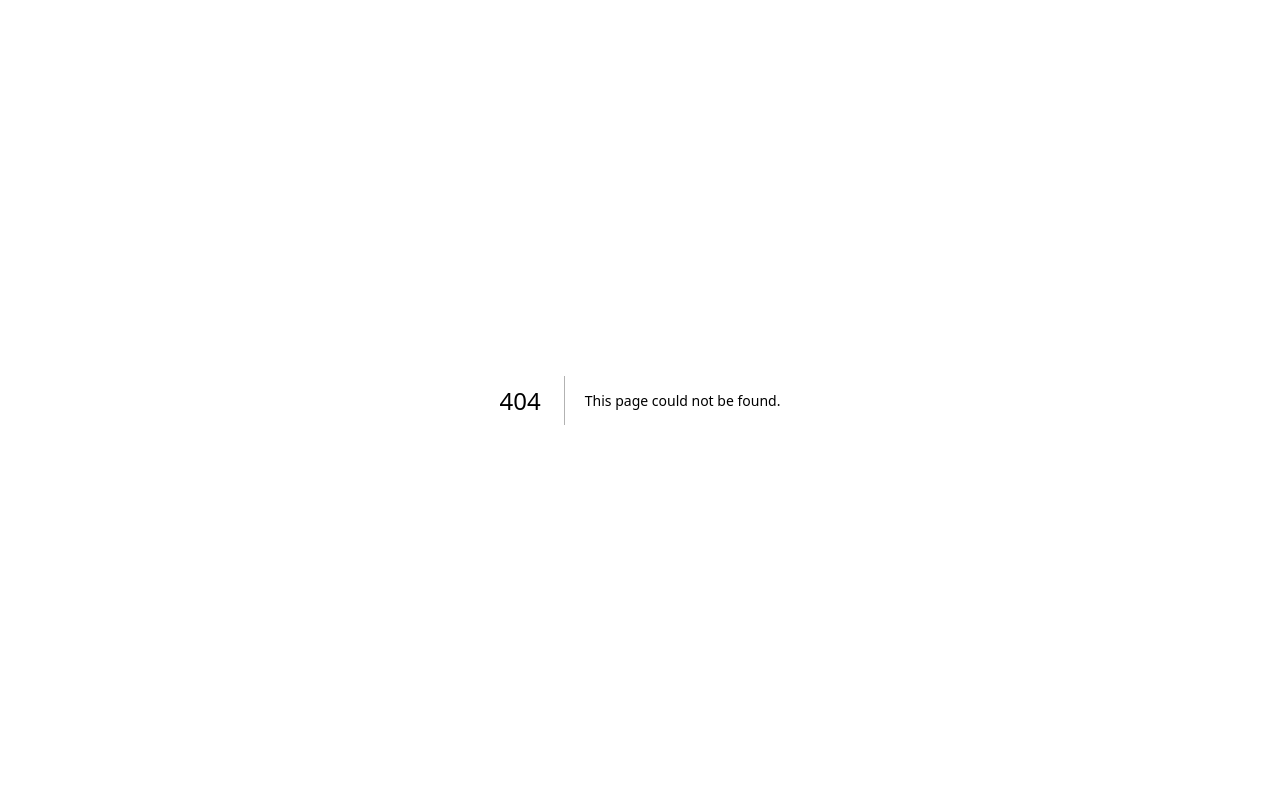
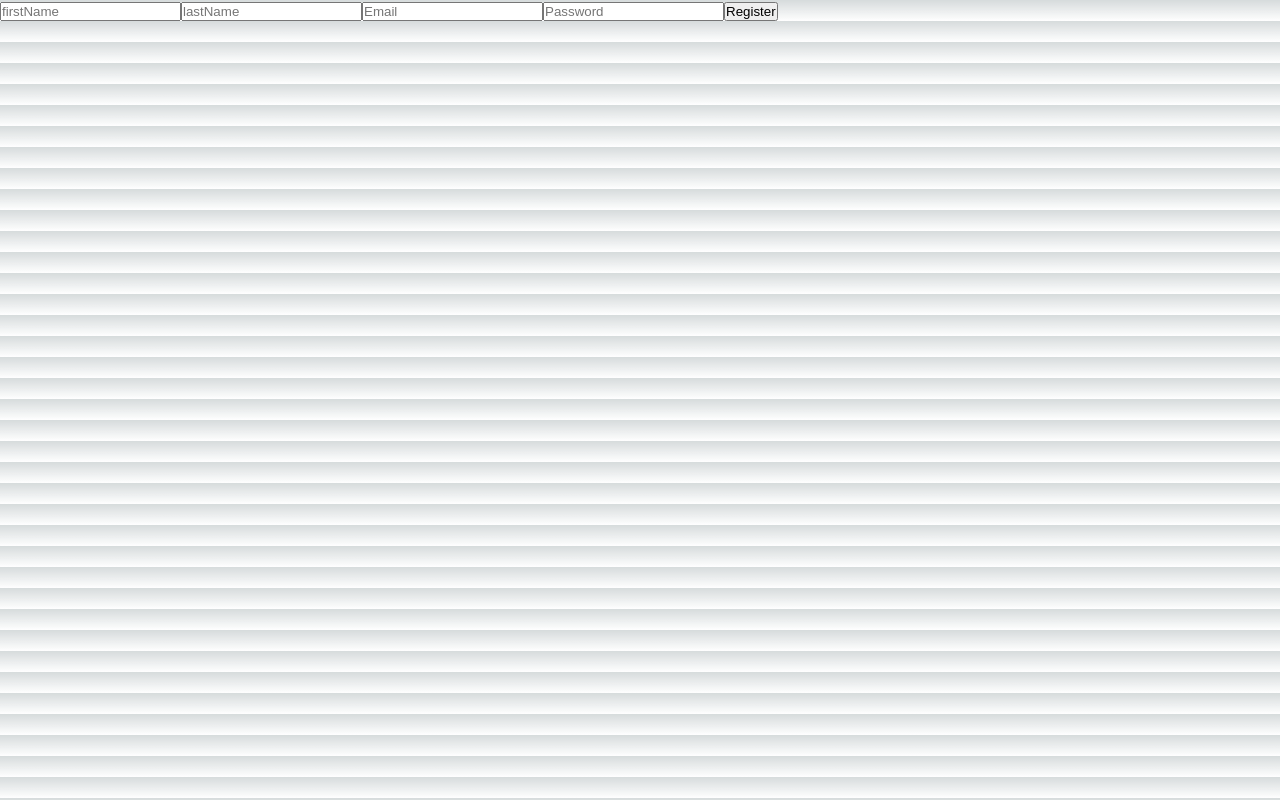
Before and after one commit to IShungite/WorldOfStudies, a Next.js app in the folder apps/web/: page /register in a window 1280 px wide. Before the commit this address had no page. Built offline with nearby package versions, Linux system fonts and the light colour scheme.

Commit message:
feat: :sparkles: Login + register + logout (TODO: protect routes)

```diff
--- /dev/null
+++ b/apps/web/src/app/register/page.tsx
@@ -0,0 +1,42 @@
+'use client'
+
+import { FormEvent } from 'react'
+import { useRouter } from 'next/navigation'
+
+export default function Register() {
+  const router = useRouter()
+
+  async function handleSubmit(event: FormEvent<HTMLFormElement>) {
+    event.preventDefault()
+
+    const formData = new FormData(event.currentTarget)
+    const firstName = formData.get('firstName')
+    const lastName = formData.get('lastName')
+    const email = formData.get('email')
+    const password = formData.get('password')
+
+    const response = await fetch(`${process.env.NEXT_PUBLIC_API_URL}/auth/register`, {
+      method: 'POST',
+      headers: {
+        'Content-Type': 'application/json',
+      },
+      body: JSON.stringify({ "firstName" : firstName, "lastName" : lastName, "email" : email, "password" : password }),
+    })
+
+    if (response.ok) {
+      router.push('/login');
+    } else {
+      alert("TODO : handle errors");
+    }
+  }
+
+  return (
+    <form onSubmit={handleSubmit}>
+      <input type="firstName" name="firstName" placeholder="firstName" required />
+      <input type="lastName" name="lastName" placeholder="lastName" required />
+      <input type="email" name="email" placeholder="Email" required />
+      <input type="password" name="password" placeholder="Password" required />
+      <button type="submit">Register</button>
+    </form>
+  )
+}
```
Also changed, not shown: apps/web/src/app/login/page.tsx (+11 -9 lines), apps/web/src/app/profile/page.tsx (+17 -1 lines), apps/web/src/interfaces/authResponse.ts (added, +8 -0 lines).
